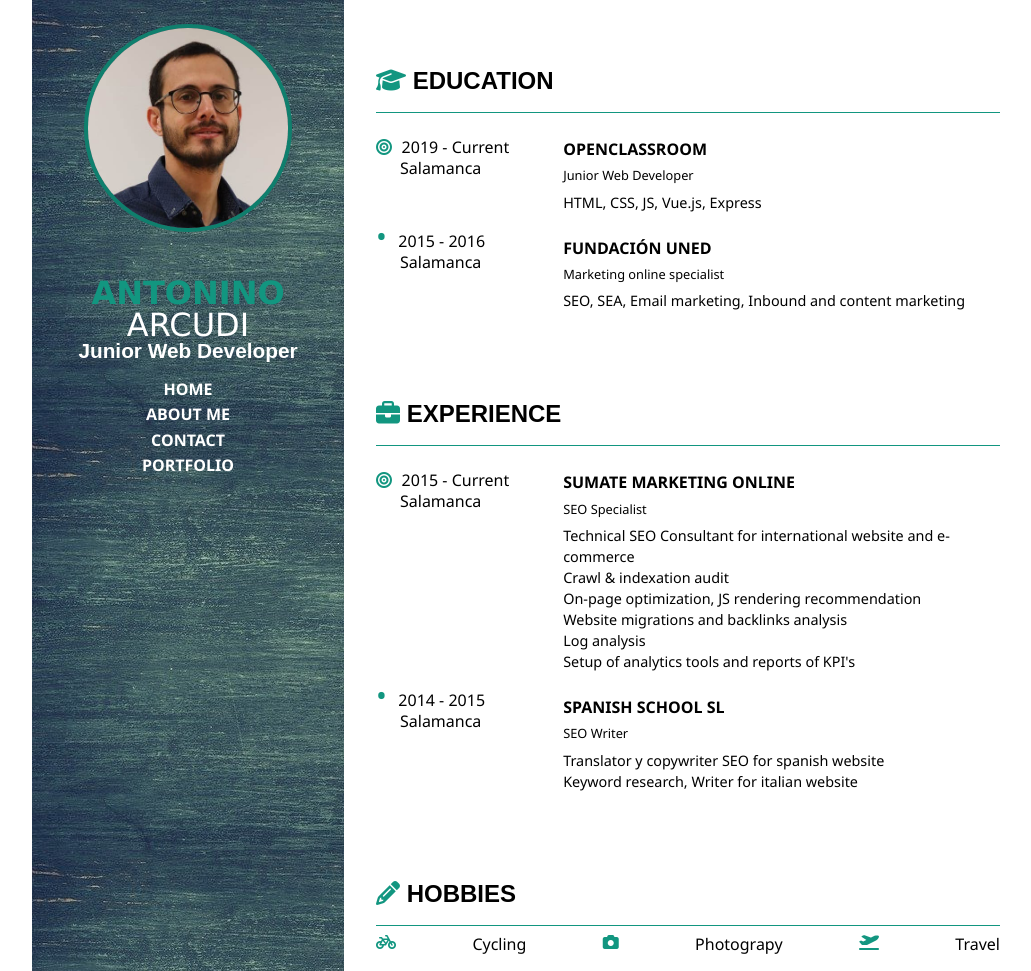
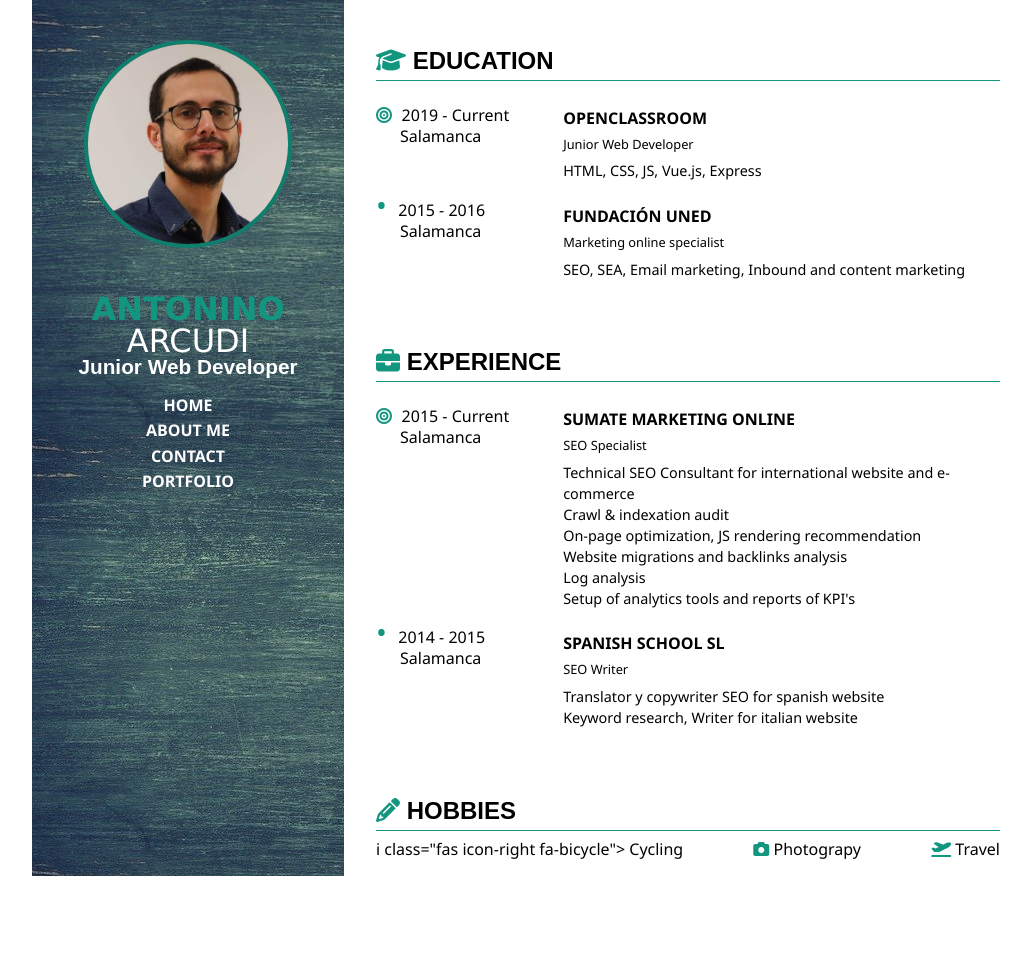
Before and after one commit to antonino-arcudi/antonino-arcudi.github.io, a website: page about.html in a window 1280 px wide. Shown: the whole page, without its empty margins (108-1139 px from the left). After the commit the page ends 876 px from the top, so only its background shows below. Drawn offline with Linux system fonts and the light colour scheme.

Commit message:
minor changes to hobbies part

```diff
--- a/about.html
+++ b/about.html
@@ -97,9 +97,9 @@
         <h2 class="section__h2"><i class="fas icon-right fa-pencil-alt"></i> Hobbies</h2>
         <hr>
         <div class="hobbies">
-        <i class="fas icon-right fa-bicycle"></i> Cycling
-        <i class="fas icon-right fa-camera"></i> Photograpy
-        <i class="fas icon-right fa-plane-departure"></i> Travel
+        <div>i class="fas icon-right fa-bicycle"></i> Cycling</div>
+        <div><i class="fas icon-right fa-camera"></i> Photograpy</div>
+        <div><i class="fas icon-right fa-plane-departure"></i> Travel</div>
         </div>
         </section>
     </div>
--- a/sass/remain.scss
+++ b/sass/remain.scss
@@ -131,6 +131,8 @@ body {
 .nav {
     text-align:center;
     line-height: 1;
+    position: sticky;
+    top: 40px;
 
 /*    box-shadow: 0 3px 5px -1px rgba(0,0,0,0.4); */
     &__h1 {
@@ -227,7 +229,7 @@ margin-bottom: 1em;
     text-transform: uppercase;
     font-family: Arial, Helvetica, sans-serif;
     font-size: 1.5em;
-    margin: 0.83em 0em;
+   /* margin: 0.83em 0em; */
 }
 
 h3 {
```
Also changed, not shown: styles/restyle.css, 1 other file.
